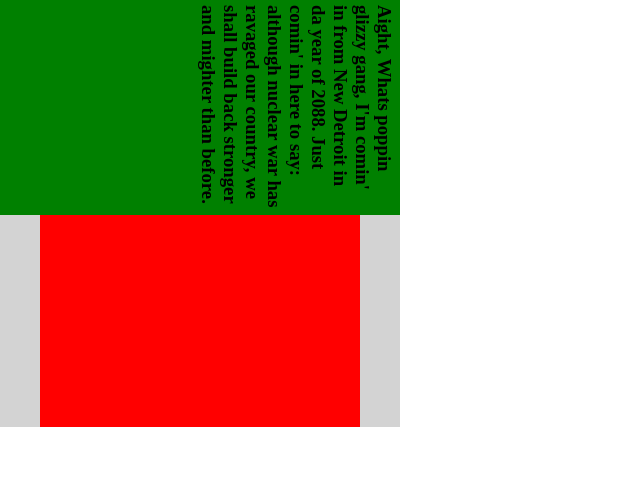
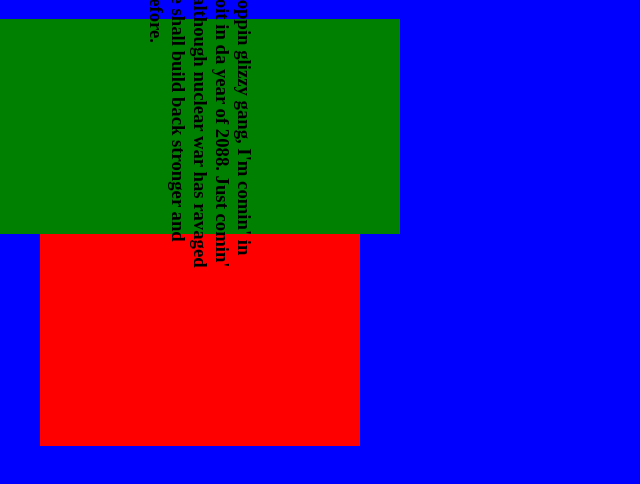
Before and after one commit to Frigobodig/3dsReader, a plain HTML site: page index.html in a window 1280 px wide. Shown: the whole page, without its empty margins (0-640 px from the left). Drawn offline with Linux system fonts and the light colour scheme; a script that the page names is missing.

Commit message:
Update index.html

```diff
--- a/index.html
+++ b/index.html
@@ -24,16 +24,17 @@
         }
 
         #bigDiv {
-            background-color: lightgrey;
+            background-color: blue;
             width: fit-content;
         }
 
         body {
             margin: 0px;
+            background-color: blue;
         }
 
         #topText {
-            writing-mode: vertical-rl;
+            rotate: 90deg;
             padding-right: 5px;
             padding-top: 5px;
             padding-bottom: 5px;
```
